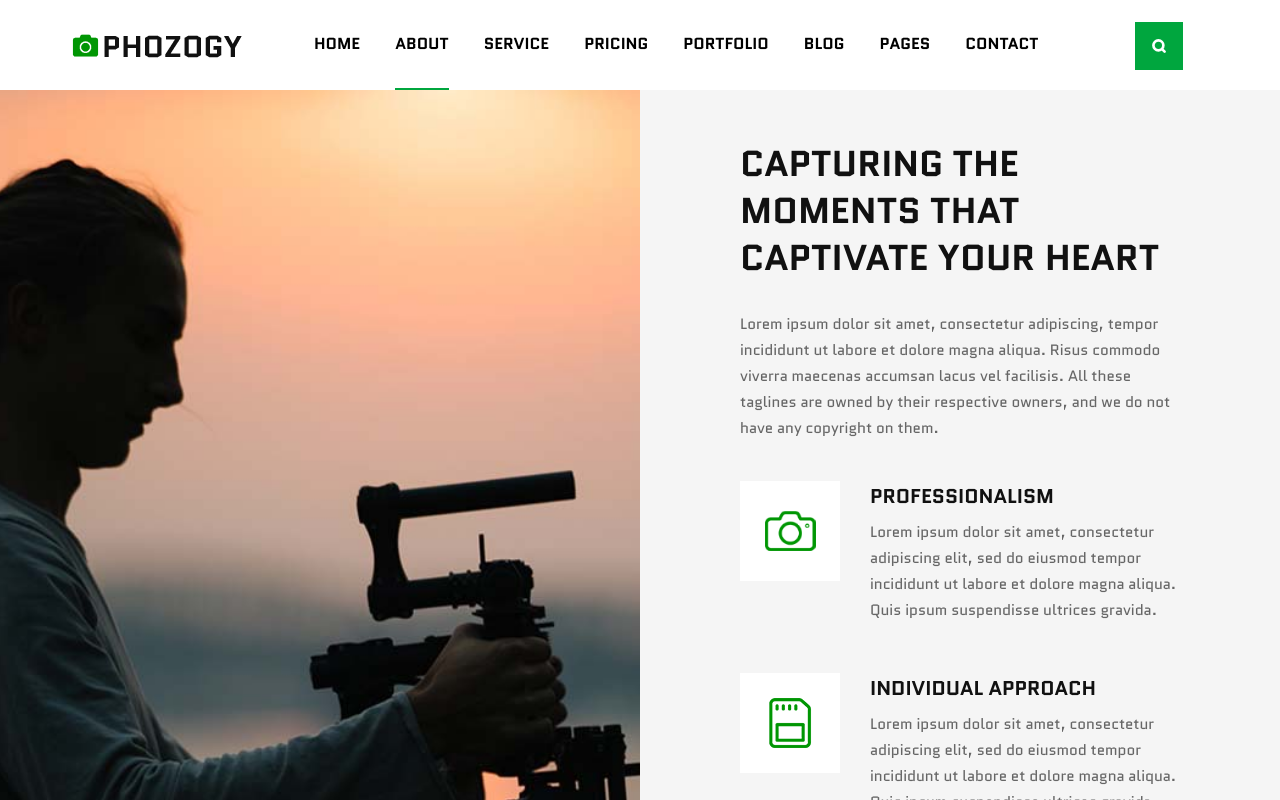
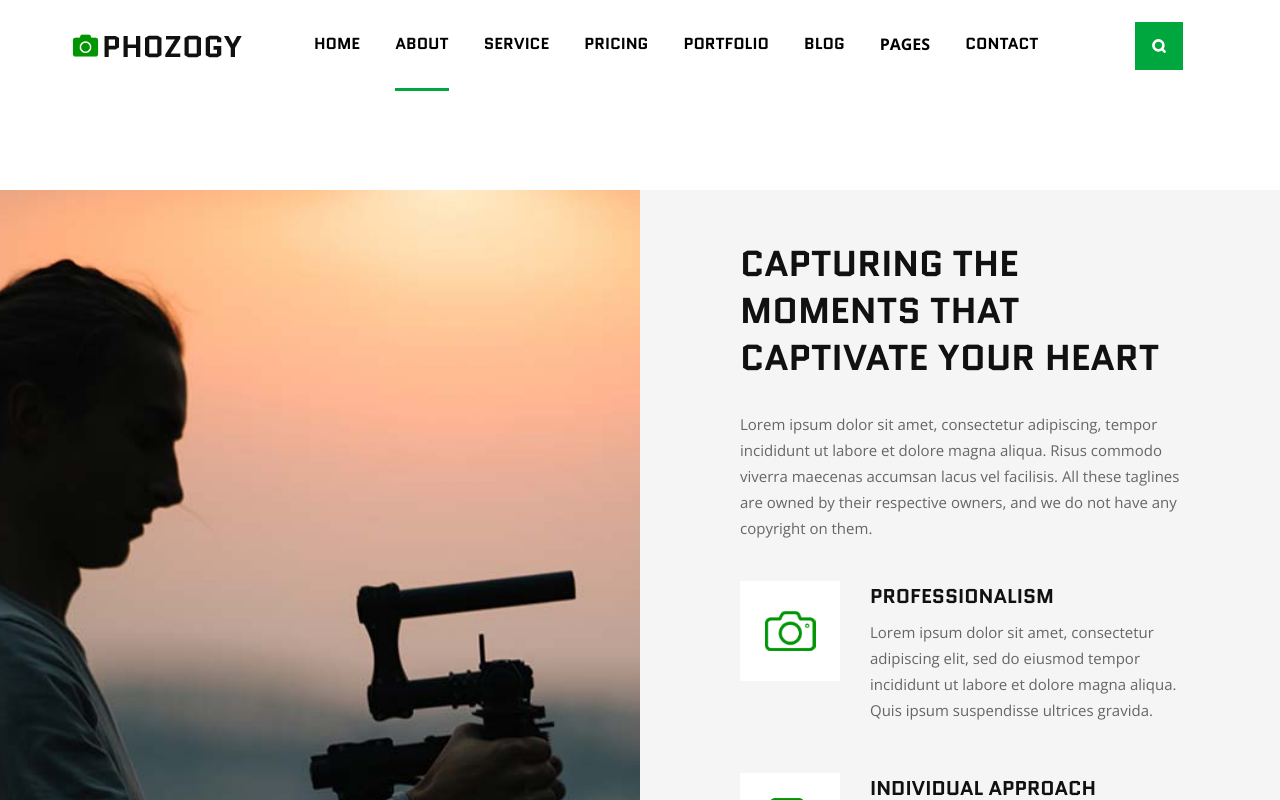
Before and after one commit to VISHNU-M123/PHOZOGY, a React (Vite) app in the folder frontend/: page /about in a window 1280 px wide. Shown: the top 800 px of the page. Built offline with nearby package versions, Linux system fonts and the light colour scheme; no server answers.

Commit message:
font family corrected

```diff
--- a/frontend/src/index.css
+++ b/frontend/src/index.css
@@ -1,6 +1,10 @@
 @import url('https://fonts.googleapis.com/css2?family=Quantico:ital,wght@0,400;0,700;1,400;1,700&display=swap');
+@import url('https://fonts.googleapis.com/css2?family=Open+Sans:ital,wght@0,300..800;1,300..800&display=swap');
 @import "tailwindcss";
 
 *{
     font-family: "Quantico", sans-serif;
 }
+p, li, span{
+    font-family: "Open Sans", sans-serif;
+}
--- a/frontend/src/pages/About.jsx
+++ b/frontend/src/pages/About.jsx
@@ -27,7 +27,7 @@ const About = () => {
       <Navbar/>
 
       <div>
-        <div className='grid grid-cols-1 xl:grid-cols-2'>
+        <div className='grid grid-cols-1 xl:grid-cols-2 mt-[100px]'>
             {/* image section */}
             <div className="xl:relative">
                 <div className="xl:absolute xl:inset-0">
```
